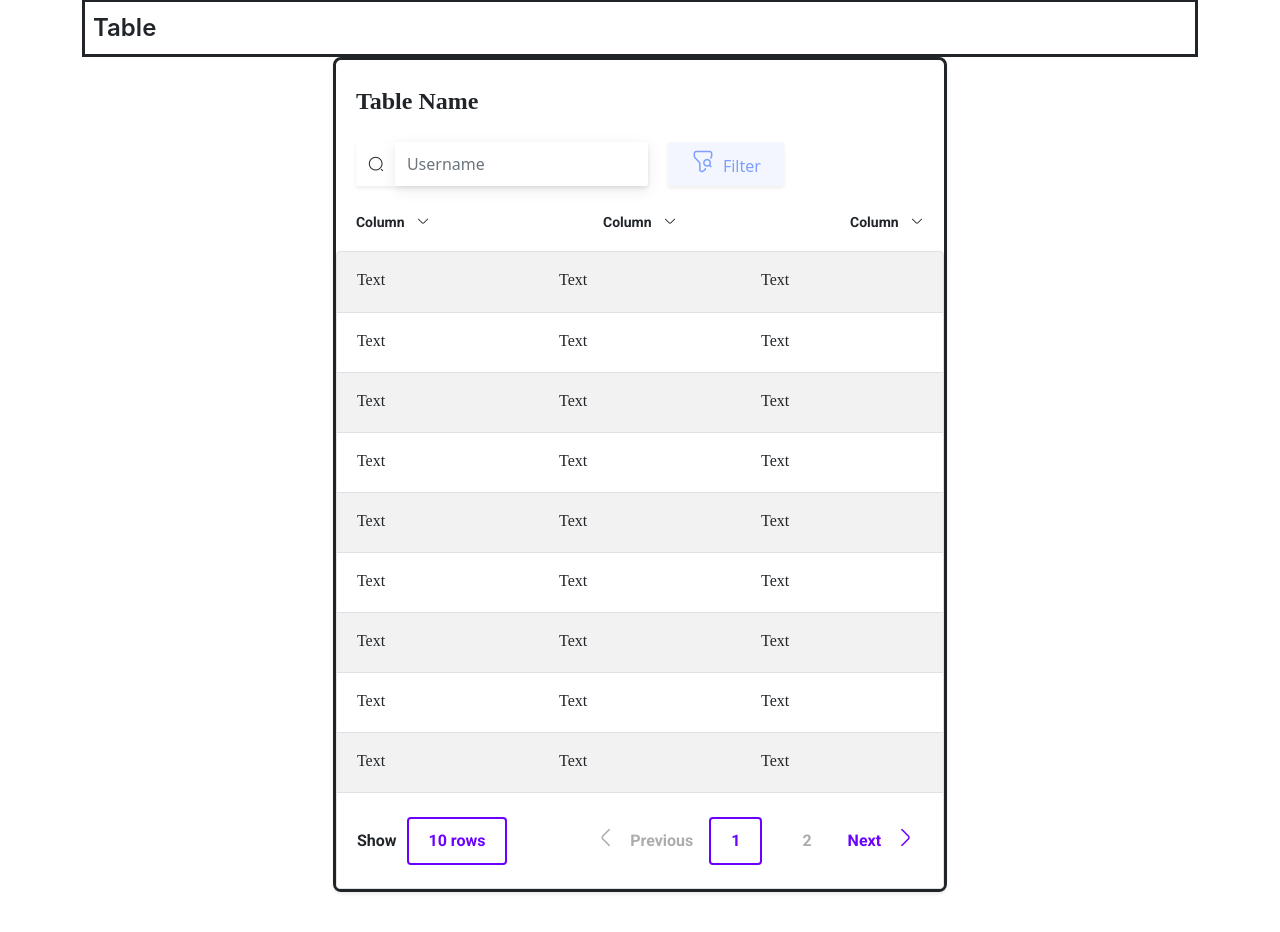
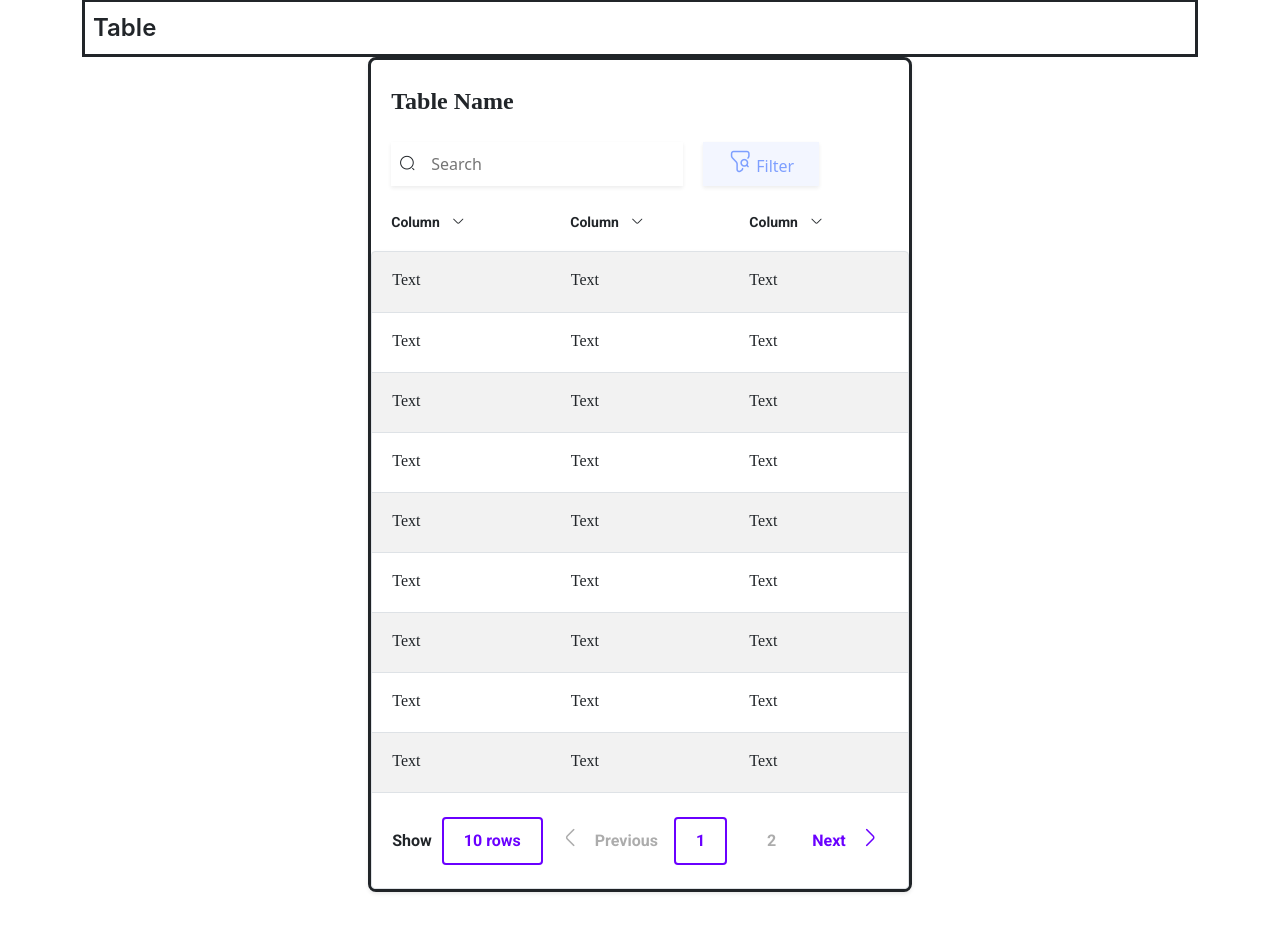
Before and after one commit to integratr-azamora/integratrGov-license-management, a Vue app: page / in a window 1280 px wide. Shown: the part 1057-1989 px from the top of the page. Built offline with nearby package versions, Linux system fonts and the light colour scheme.

Commit message:
table-updated-2

```diff
--- a/src/assets/tables.css
+++ b/src/assets/tables.css
@@ -1,3 +1,14 @@
 .margin-left-165px{
-    margin-left: var(--c-size-173px);
+    margin-left: 6.563rem;
 }
+.outline-none{
+    outline: none;
+}
+.table-inputbox-size{
+    width: 16.75rem;
+    height: 2.75rem;
+}
+.table-inputbox-icon-size{
+    width: 1.5rem;
+    height: 2.75rem;
+}
--- a/src/components/Tables.vue
+++ b/src/components/Tables.vue
@@ -35,17 +35,15 @@
                <div class="bor-style-solid d-inline-flex  px-20px">
                   <!-- table Header Row4 Col1 -->
                   <div class="d-flex flex-row">
-                     <div class="input-group size-table-search shadow-sm">
-                        <span class="input-group-text" id="basic-addon1">
-                        <i class="isax isax-search-normal-1 size-icon"></i>
-                        </span>
-                        <input type="text" class="form-control bor-style-none" placeholder="Username" aria-label="Username" aria-describedby="basic-addon1">
+                     <div class="shadow-sm  ">
+                        <i class="isax isax-search-normal-1 ps-2 table-inputbox-icon-size"></i>
+                        <input class="input-field border-color-none p-3 outline-none table-inputbox-size" type="text" placeholder="Search" name="usrnm">
                      </div>
                      <!-- table Header Row4 Col2 -->
                      <div class="ms-20px">
-                        <button type="button" class=" size-table-filter color-table-button bor-style-none shadow-sm">
-                        <i class="isax isax-filter-search size-icon-24px color-table-button-text"></i>
-                        <span class="ms-2 color-table-button-text">Filter</span>
+                        <button type="button" class=" size-table-filter color-table-button bor-style-none shadow-sm color-table-button-text">
+                           <i class="isax isax-filter-search size-icon-24px me-1"></i>
+                           <span class="">Filter</span>
                         </button>
                      </div>
                      <!-- table Header Row4 Col2 -->
```
